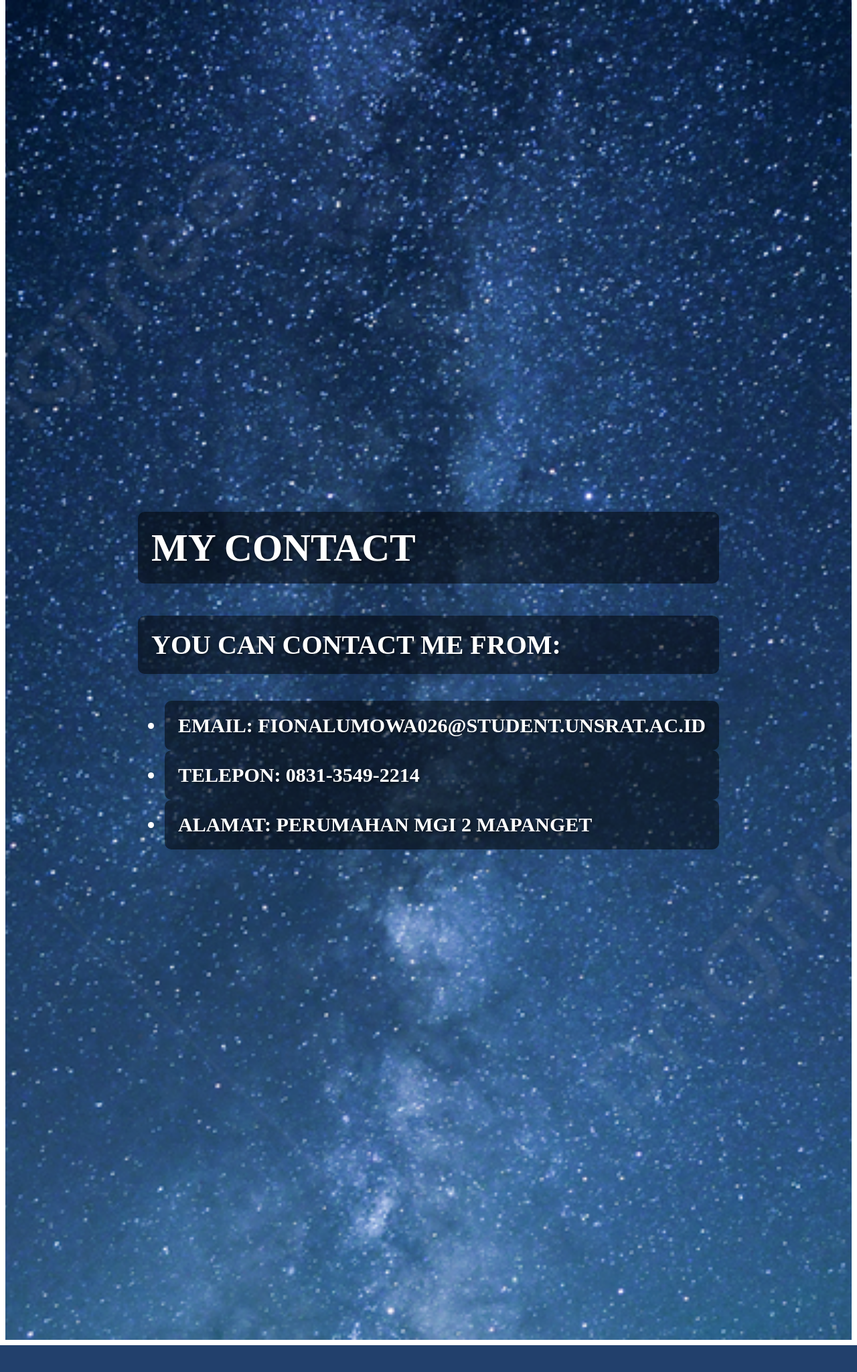
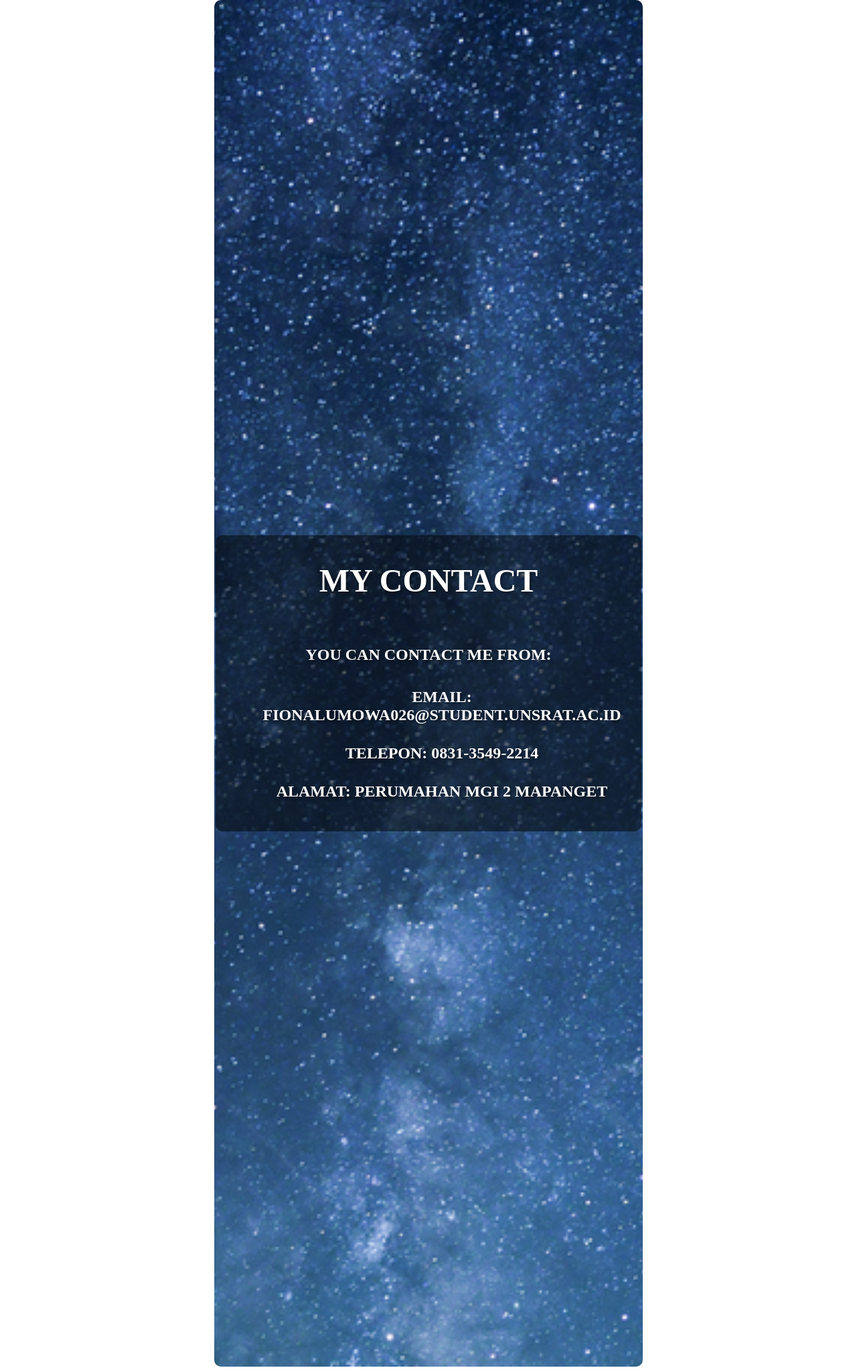
Before and after one commit to fiona0888/TIK2032-Project, a PHP site: page /contact.html in a window 1280 px wide. Shown: the part 72-2120 px from the top of the page at 67% size. Before the commit the page ends 2080 px from the top, so only its background shows below. Run offline with PHP 8.4, Linux system fonts and the light colour scheme.

Commit message:
Update menu.css

```diff
--- a/menu.css
+++ b/menu.css
@@ -88,35 +88,32 @@ main {
     line-height: 1.6; /* Tinggi baris */
 }
 
+.contact-content {
+    padding: 20px; /* Padding untuk memberikan ruang di sekitar konten */
+    background-color: rgba(0, 0, 0, 0.5); /* Warna latar belakang dengan opacity 0.5 */
+    border-radius: 10px; /* Mengatur sudut border */
+    text-align: center; /* Mengatur teks menjadi rata tengah */
+    max-width: 600px; /* Mengatur lebar maksimum konten */
+    margin: 0 auto; /* Mengatur konten agar berada di tengah halaman */
+}
+
 .contact-content h2 {
-    font-size: 58px;
+    font-size: 48px; /* Ukuran font judul yang lebih kecil */
     font-weight: bold;
     text-transform: uppercase;
     color: #fff; /* Warna teks menjadi putih */
     text-shadow: 2px 2px 4px rgba(0, 0, 0, 0.5); /* Efek bayangan teks */
-    padding: 20px; /* Padding untuk menambah ruang di sekitar teks */
-    background-color: rgba(0, 0, 0, 0.5); /* Warna latar belakang dengan opacity 0.5 */
-    border-radius: 10px; /* Mengatur sudut border */
+    padding: 20px; /* Padding untuk memberikan ruang di sekitar teks */
+    margin-top: 0; /* Menghapus margin atas dari judul */
 }
 
-.contact-content p {
-    font-size: 40px;
+.contact-content p, .contact-content li {
+    font-size: 24px; /* Ukuran font paragraf dan daftar yang lebih kecil */
     font-weight: bold;
     text-transform: uppercase;
     color: #fff; /* Warna teks menjadi putih */
     text-shadow: 2px 2px 4px rgba(0, 0, 0, 0.5); /* Efek bayangan teks */
-    padding: 20px; /* Padding untuk menambah ruang di sekitar teks */
-    background-color: rgba(0, 0, 0, 0.5); /* Warna latar belakang dengan opacity 0.5 */
-    border-radius: 10px; /* Mengatur sudut border */
+    padding: 10px; /* Padding untuk memberikan ruang di sekitar teks */
+    margin: 10px 0; /* Mengatur margin atas dan bawah dari paragraf dan daftar */
+    list-style: none; /* Menghilangkan bullet pada daftar */
 }
-
-.contact-content li {
-    font-size: 30px;
-    font-weight: bold;
-    text-transform: uppercase;
-    color: #fff; /* Warna teks menjadi putih */
-    text-shadow: 2px 2px 4px rgba(0, 0, 0, 0.5); /* Efek bayangan teks */
-    padding: 20px; /* Padding untuk menambah ruang di sekitar teks */
-    background-color: rgba(0, 0, 0, 0.5); /* Warna latar belakang dengan opacity 0.5 */
-    border-radius: 10px; /* Mengatur sudut border */
-}
```
